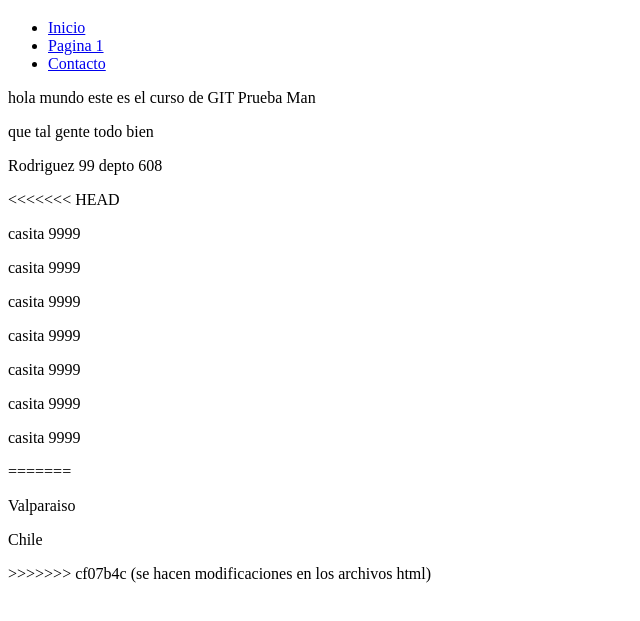
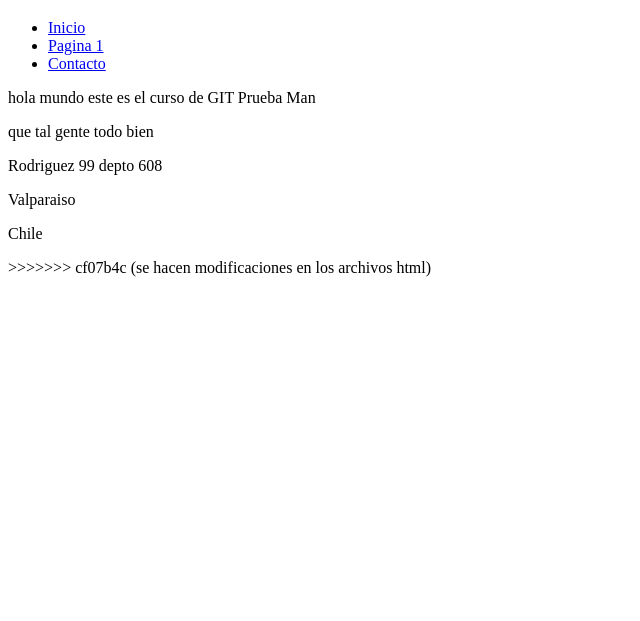
Before and after one commit to aemorenog/Testeando, a plain HTML site: page index.html in a window 1280 px wide. Shown: the part 61-682 px from the top of the page, without its empty margins (0-640 px from the left). Drawn offline with Linux system fonts and the light colour scheme.

Commit message:
cambio index se agrega cambiso

```diff
--- a/index.html
+++ b/index.html
@@ -14,15 +14,6 @@
             <p>hola mundo este es el curso de GIT Prueba Man</p>
             <p>que tal gente todo bien</p>
             <p>Rodriguez 99 depto 608</p>
-<<<<<<< HEAD
-            <p>casita 9999</p>
-            <p>casita 9999</p>
-            <p>casita 9999</p>
-            <p>casita 9999</p>
-            <p>casita 9999</p>
-            <p>casita 9999</p>
-            <p>casita 9999</p>
-=======
             <p>Valparaiso</p>
             <p>Chile</p>
 >>>>>>> cf07b4c (se hacen modificaciones en los archivos html)
```
